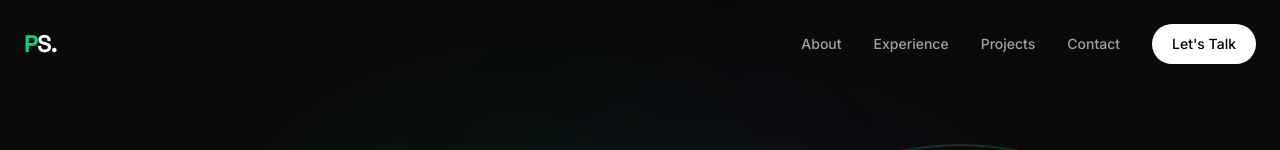
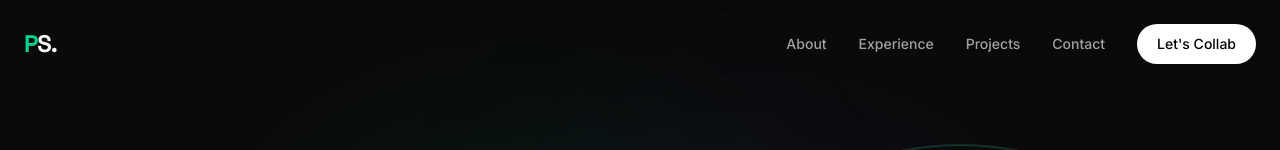
Before and after one commit to prathamsahu31/Portfolio, a React (Vite) app: page / in a window 1280 px wide. Shown: the top 150 px of the page. Built offline with nearby package versions, Linux system fonts and the light colour scheme.

Commit message:
Change link text from 'Let's Talk' to 'Let's Collab'

```diff
--- a/src/components/Navbar.tsx
+++ b/src/components/Navbar.tsx
@@ -50,7 +50,7 @@ export function Navbar() {
             href="#contact"
             className="px-5 py-2.5 rounded-full bg-white text-black font-medium text-sm hover:bg-neutral-200 transition-colors"
           >
-            Let's Talk
+            Let's Collab
           </a>
         </div>
 
```
